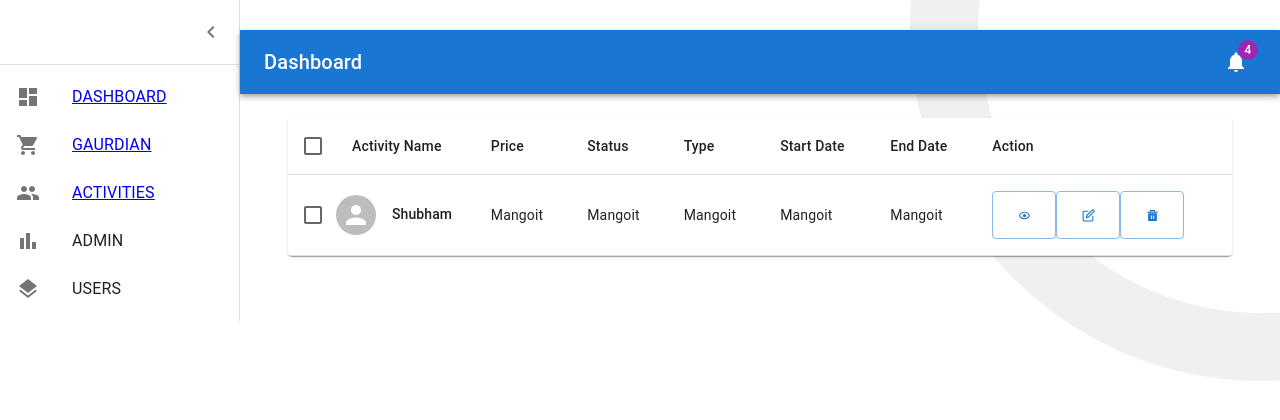
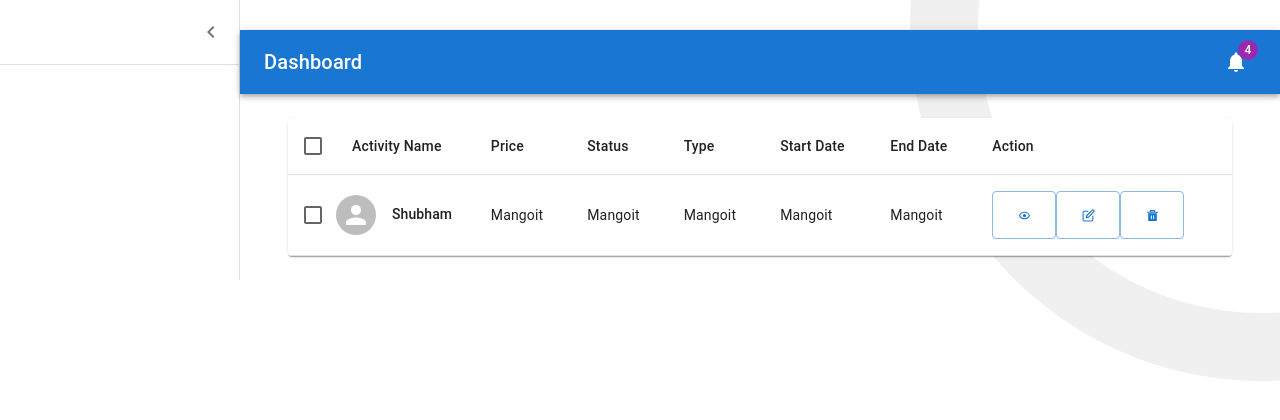
Before and after one commit to govindmit/school-frontend, a Next.js app: page /activites/addactivity in a window 1280 px wide. Shown: the top 420 px of the page. Built offline with nearby package versions, Linux system fonts and the light colour scheme.

Commit message:
work on user

```diff
--- a/pages/activites/addactivity.tsx
+++ b/pages/activites/addactivity.tsx
@@ -13,7 +13,6 @@ import Badge from "@mui/material/Badge";
 import MenuIcon from "@mui/icons-material/Menu";
 import ChevronLeftIcon from "@mui/icons-material/ChevronLeft";
 import NotificationsIcon from "@mui/icons-material/Notifications";
-import { mainListItems } from "../layouts/listitems";
 import ActivityListing from "../activitylisting";
 
 const drawerWidth: number = 240;
@@ -126,7 +125,7 @@ function DashboardContent() {
             </IconButton>
           </Toolbar>
           <Divider />
-          <List component="nav">{mainListItems}</List>
+          <List component="nav"></List>
         </Drawer>
         <Box
           component="main"
--- a/pages/activites/editactivity.tsx
+++ b/pages/activites/editactivity.tsx
@@ -13,7 +13,6 @@ import Badge from "@mui/material/Badge";
 import MenuIcon from "@mui/icons-material/Menu";
 import ChevronLeftIcon from "@mui/icons-material/ChevronLeft";
 import NotificationsIcon from "@mui/icons-material/Notifications";
-import { mainListItems } from "../layouts/listitems";
 import ActivityListing from "../activitylisting";
 import EdirActivityform from "../editactivity";
 
@@ -127,7 +126,7 @@ function DashboardContent() {
             </IconButton>
           </Toolbar>
           <Divider />
-          <List component="nav">{mainListItems}</List>
+          {/* <List component="nav">{mainListItems}</List> */}
         </Drawer>
         <Box
           component="main"
--- a/pages/gaurd.tsx
+++ b/pages/gaurd.tsx
@@ -13,7 +13,6 @@ import Badge from "@mui/material/Badge";
 import MenuIcon from "@mui/icons-material/Menu";
 import ChevronLeftIcon from "@mui/icons-material/ChevronLeft";
 import NotificationsIcon from "@mui/icons-material/Notifications";
-import { mainListItems } from "../pages/layouts/listitems";
 
 const drawerWidth: number = 240;
 
@@ -125,7 +124,7 @@ function DashboardContent() {
             </IconButton>
           </Toolbar>
           <Divider />
-          <List component="nav">{mainListItems}</List>
+          {/* <List component="nav">{mainListItems}</List> */}
         </Drawer>
         <Box component="main" sx={{ flexGrow: 1, p: 3 }}>
           <Toolbar />
--- a/pages/guardians.tsx
+++ b/pages/guardians.tsx
@@ -18,7 +18,7 @@ import { useEffect, useState } from "react";
 import { BiShow } from "react-icons/bi";
 import { FiEdit } from "react-icons/fi";
 import { RiDeleteBin5Fill } from "react-icons/ri";
-import axios from "axios";
+
 export default function Guardians() {
   const [token, setToken] = useState([]);
   const [user, setUser] = useState([]);
--- a/pages/guardiansView/[id].tsx
+++ b/pages/guardiansView/[id].tsx
@@ -20,6 +20,7 @@ export default function View() {
   useEffect(() => {
     const { id } = router.query;
     console.log(id, "idddddddddddddddd");
+
     fetch("https://api-school.mangoitsol.com/api/get_authorization_token")
       .then((response) => response.json())
       .then((res) =>
@@ -29,12 +30,12 @@ export default function View() {
           },
         })
           .then((response) => response.json())
-
           .then((res) => setUser(res?.data[0]))
           .catch((err: any) => {
             console.log(err);
           })
       )
+
       .catch((err: any) => {
         console.log(err);
       });
--- a/pages/layouts/dashboard.tsx
+++ b/pages/layouts/dashboard.tsx
@@ -13,7 +13,7 @@ import Badge from "@mui/material/Badge";
 import MenuIcon from "@mui/icons-material/Menu";
 import ChevronLeftIcon from "@mui/icons-material/ChevronLeft";
 import NotificationsIcon from "@mui/icons-material/Notifications";
-import { mainListItems } from "./listitems";
+// import { mainListItems } from "./listitems";
 
 const drawerWidth: number = 240;
 
@@ -125,7 +125,7 @@ function DashboardContent() {
             </IconButton>
           </Toolbar>
           <Divider />
-          <List component="nav">{mainListItems}</List>
+          {/* <List component="nav">{mainListItems}</List> */}
         </Drawer>
         <Box component="main" sx={{ flexGrow: 1, p: 3 }}>
           <Toolbar />
--- a/pages/layouts/listitems.tsx
+++ /dev/null
@@ -1,51 +0,0 @@
-import * as React from "react";
-import ListItemButton from "@mui/material/ListItemButton";
-import ListItemIcon from "@mui/material/ListItemIcon";
-import ListItemText from "@mui/material/ListItemText";
-import DashboardIcon from "@mui/icons-material/Dashboard";
-import ShoppingCartIcon from "@mui/icons-material/ShoppingCart";
-import PeopleIcon from "@mui/icons-material/People";
-import BarChartIcon from "@mui/icons-material/BarChart";
-import LayersIcon from "@mui/icons-material/Layers";
-import Link from "next/link";
-
-export const mainListItems = (
-  <React.Fragment>
-    <ListItemButton>
-      <ListItemIcon>
-        <DashboardIcon />
-      </ListItemIcon>
-      <Link href="/dashboard">
-        <ListItemText primary="DASHBOARD" />
-      </Link>
-    </ListItemButton>
-    <ListItemButton>
-      <ListItemIcon>
-        <ShoppingCartIcon />
-      </ListItemIcon>
-      <Link href="/guardians">
-        <ListItemText primary="GAURDIAN" />
-      </Link>
-    </ListItemButton>
-    <ListItemButton>
-      <ListItemIcon>
-        <PeopleIcon />
-      </ListItemIcon>
-      <Link href="/activites/addactivity">
-        <ListItemText primary="ACTIVITIES" />
-      </Link>
-    </ListItemButton>
-    <ListItemButton>
-      <ListItemIcon>
-        <BarChartIcon />
-      </ListItemIcon>
-      <ListItemText primary="ADMIN" />
-    </ListItemButton>
-    <ListItemButton>
-      <ListItemIcon>
-        <LayersIcon />
-      </ListItemIcon>
-      <ListItemText primary="USERS" />
-    </ListItemButton>
-  </React.Fragment>
-);
```
Also changed, not shown: pages/sidebar.tsx (+25 -3 lines).
